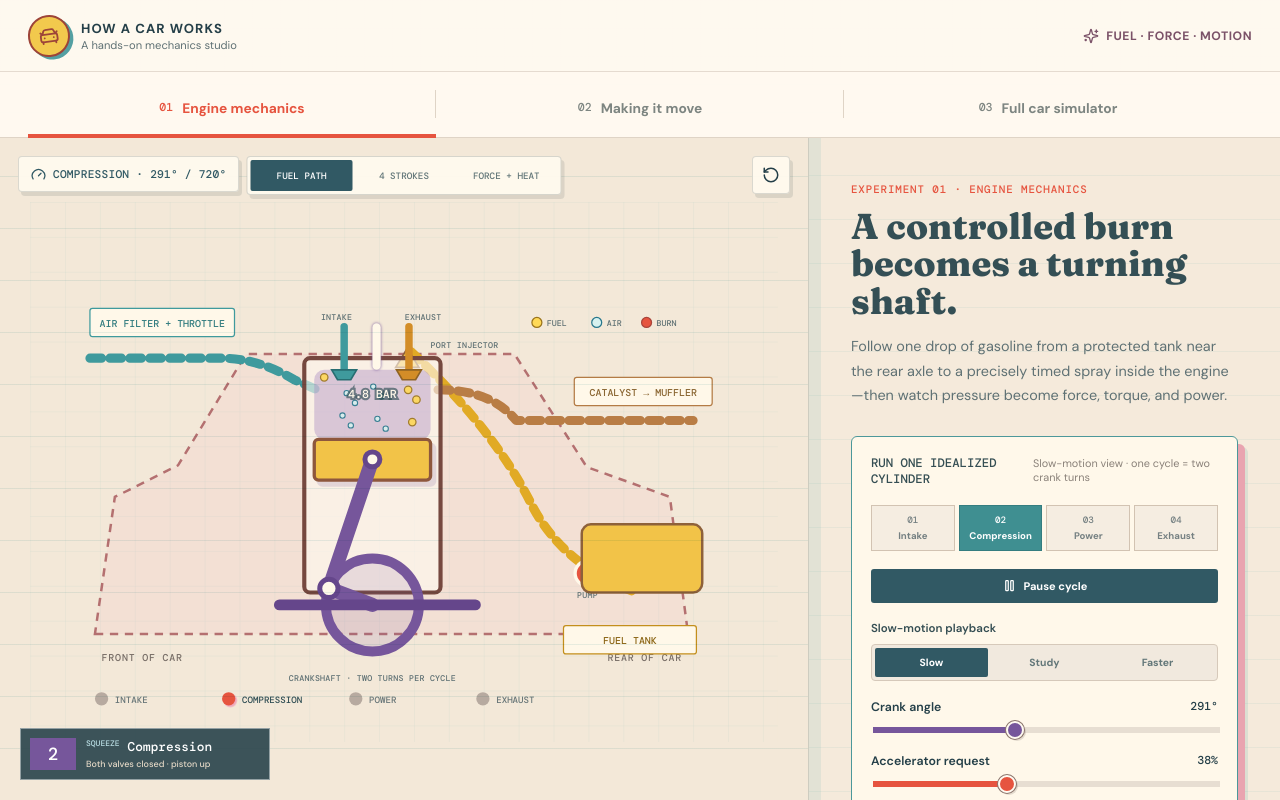
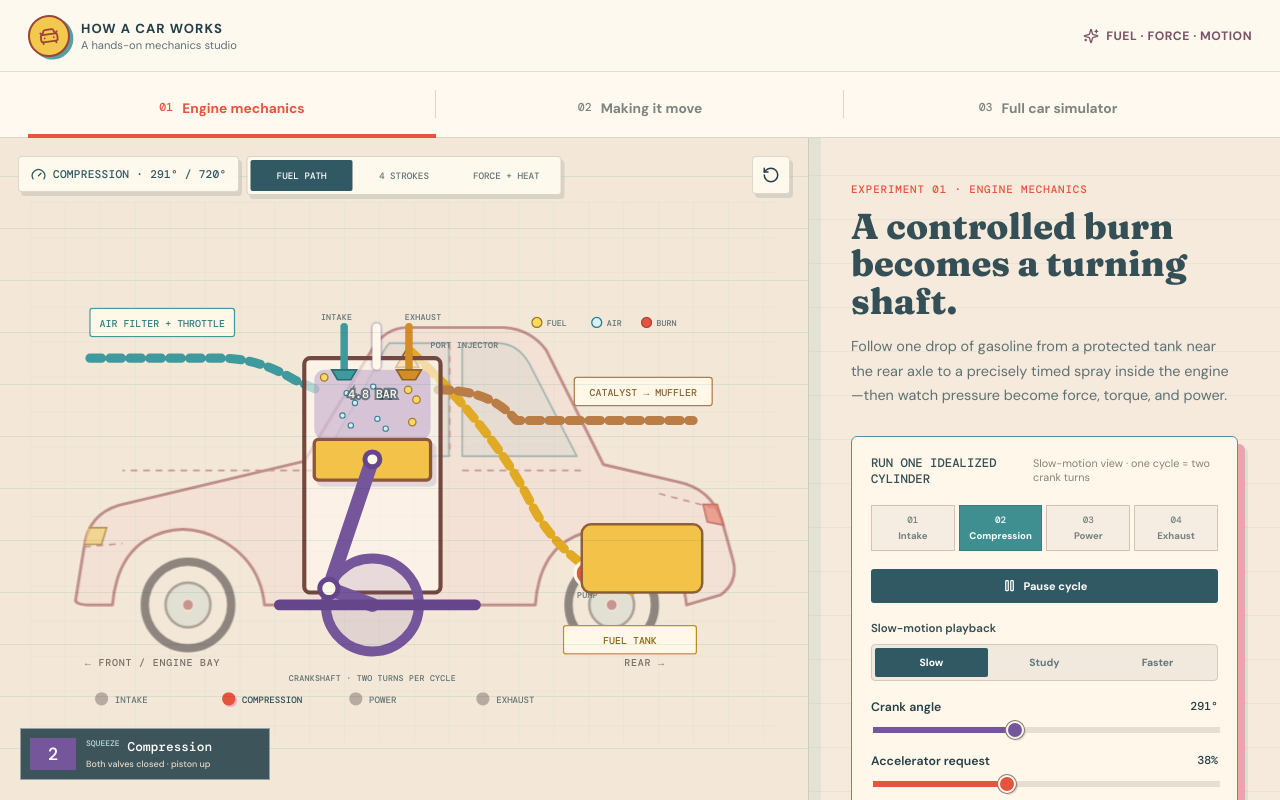
Before and after one commit to neelbaronia/cars, a React (Vite) app: page / in a window 1280 px wide. Shown: the top 800 px of the page. Built offline with nearby package versions, Linux system fonts and the light colour scheme.

Commit message:
Redraw engine view car silhouette

```diff
--- a/src/components/EngineDiagram.jsx
+++ b/src/components/EngineDiagram.jsx
@@ -65,9 +65,26 @@ export function EngineDiagram({ progress, throttle, rpm, spark, mode, pressureBa
 
         <rect width="900" height="650" fill="#f3e8d8" />
         <rect width="900" height="650" fill="url(#paper-grid)" />
-        <path className="diagram-car-outline" d="M78 520h714l-22-165-100-36-87-136H260l-82 134-76 38z" />
-        <text className="diagram-orientation" x="86" y="552">FRONT OF CAR</text>
-        <text className="diagram-orientation" x="695" y="552">REAR OF CAR</text>
+        <g className="diagram-car-silhouette" aria-hidden="true">
+          <path className="diagram-car-body" d="M55 477 65 415Q70 376 107 365l223-53 80-132q16-29 45-29h115q32 2 51 27l69 138 90 21q38 8 52 44l14 50q7 26-15 42l-41 12q-5-52-52-78t-91 0q-35 22-39 78H282q-5-52-52-78t-91 0q-35 22-40 78H73q-21 0-18-8Z" />
+          <path className="diagram-car-window" d="M432 170h72v136H355l63-111q7-17 14-25Z" />
+          <path className="diagram-car-window" d="M520 170h46q22 2 35 25l57 111H520Z" />
+          <path className="diagram-car-detail" d="M505 170v136m15 17h144m-325 0H111m646 28 65 17M65 415l46-4" />
+          <g className="diagram-car-wheel" transform="translate(190 485)">
+            <circle r="52" className="diagram-car-tire" />
+            <circle r="27" className="diagram-car-rim" />
+            <circle r="7" className="diagram-car-hub" />
+          </g>
+          <g className="diagram-car-wheel" transform="translate(700 485)">
+            <circle r="52" className="diagram-car-tire" />
+            <circle r="27" className="diagram-car-rim" />
+            <circle r="7" className="diagram-car-hub" />
+          </g>
+          <path className="diagram-car-headlight" d="M70 392h22l-6 20H65" />
+          <path className="diagram-car-tail-light" d="M810 364h17l8 25-20-4Z" />
+        </g>
+        <text className="diagram-orientation" x="66" y="558">← FRONT / ENGINE BAY</text>
+        <text className="diagram-orientation" x="715" y="558">REAR →</text>
         <g className="diagram-material-key" transform="translate(610 145)">
           <circle cx="0" cy="0" r="6" className="is-fuel" /><text x="12" y="4">FUEL</text>
           <circle cx="72" cy="0" r="6" className="is-air" /><text x="84" y="4">AIR</text>
--- a/src/styles.css
+++ b/src/styles.css
@@ -131,7 +131,15 @@ button:focus-visible, a:focus-visible, input:focus-visible { outline: 3px solid
 
 .engine-diagram { position: absolute; inset: 0; display: grid; place-items: center; padding: 64px 8px 58px; background: #f3e8d8; overflow: hidden; }
 .engine-diagram svg { width: 100%; height: 100%; display: block; }
-.diagram-car-outline { fill: rgba(239,167,187,.13); stroke: #b47070; stroke-width: 3; stroke-dasharray: 10 8; }
+.diagram-car-silhouette { opacity: .7; }
+.diagram-car-body { fill: rgba(239,167,187,.15); stroke: #a96568; stroke-width: 3.5; stroke-linejoin: round; }
+.diagram-car-window { fill: rgba(63,154,157,.1); stroke: #7a9b9b; stroke-width: 2; stroke-linejoin: round; }
+.diagram-car-detail { fill: none; stroke: #b47070; stroke-width: 2; stroke-dasharray: 8 7; }
+.diagram-car-tire { fill: #f3e8d8; stroke: #625b58; stroke-width: 10; }
+.diagram-car-rim { fill: rgba(63,154,157,.14); stroke: #8a817b; stroke-width: 3; }
+.diagram-car-hub { fill: #b47070; stroke: #f3e8d8; stroke-width: 2; }
+.diagram-car-headlight { fill: rgba(242,195,72,.68); stroke: #9b741b; stroke-width: 2; }
+.diagram-car-tail-light { fill: rgba(230,84,63,.68); stroke: #a9443a; stroke-width: 2; }
 .diagram-orientation { fill: #796f68; font: 500 12px 'DM Mono', monospace; letter-spacing: .08em; }
 .diagram-material-key text { fill: #5f7174; font: 600 10px 'DM Mono', monospace; }
 .diagram-material-key .is-fuel { fill: #ffd957; stroke: #9b741b; stroke-width: 1.5; }
```
